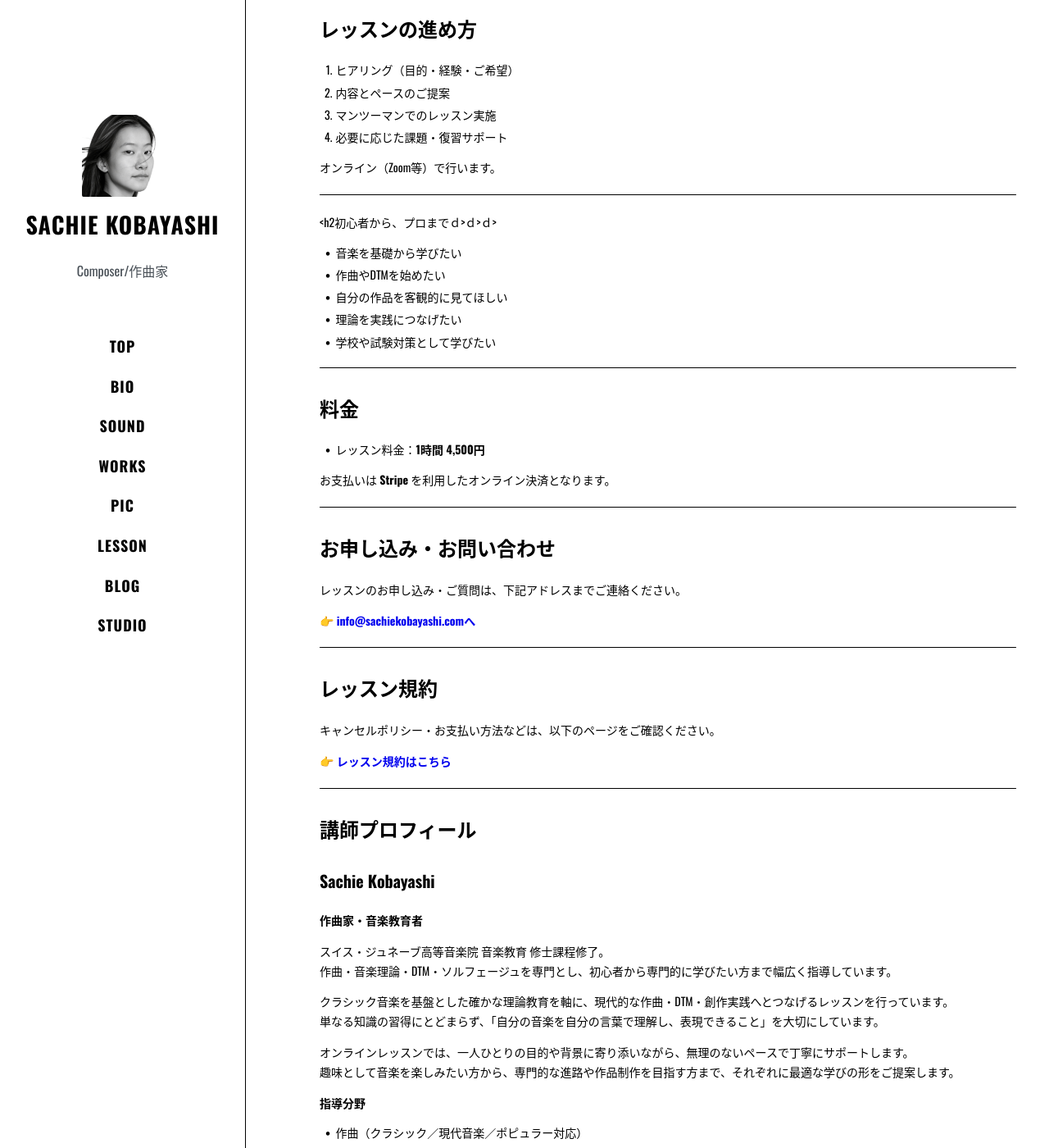
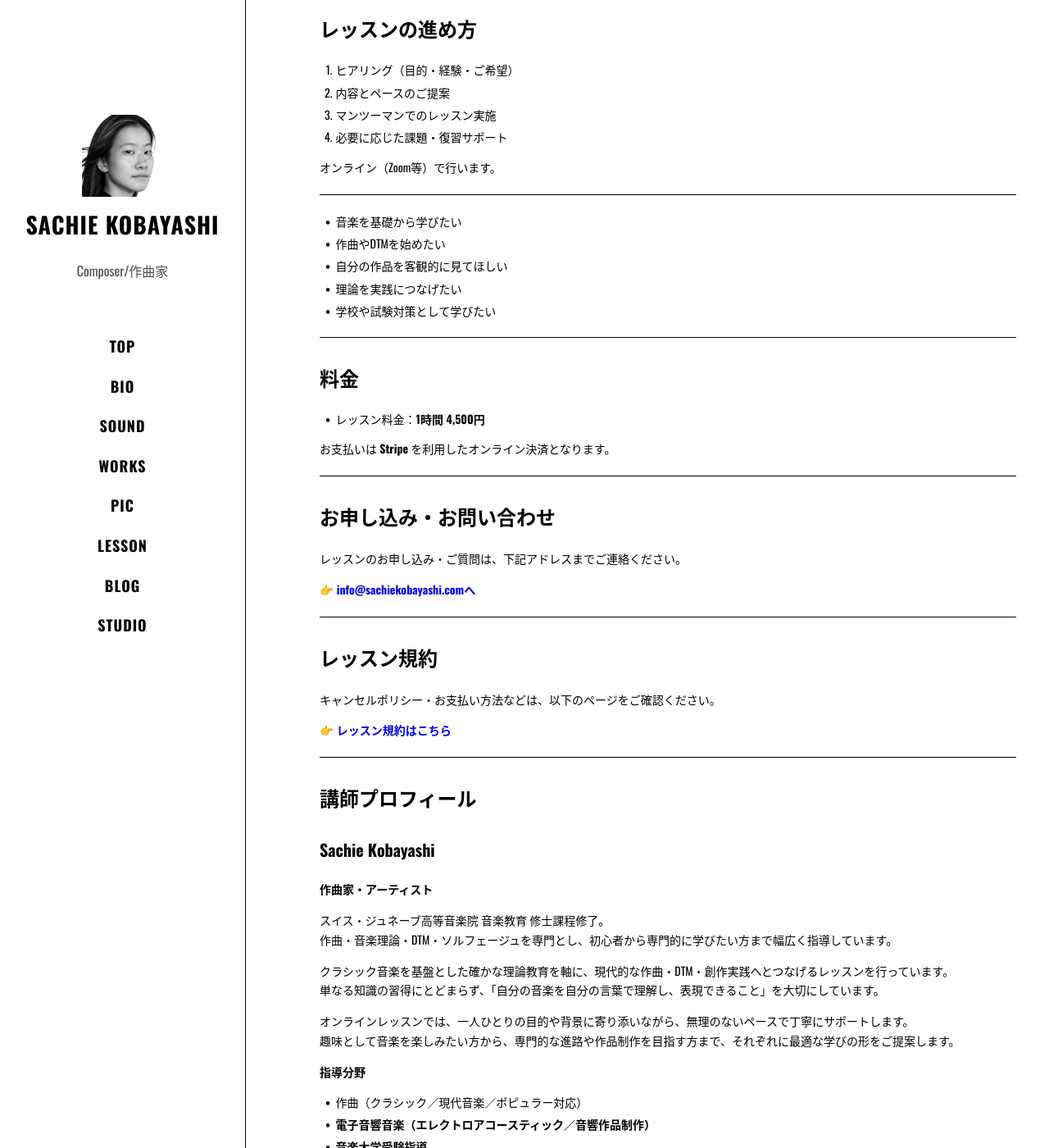
Before and after one commit to kbys88/kbys88.github.io, a Jekyll site: the page built from archive/Teach.md, in a window 1280 px wide and 1400 px high, scrolled down 1644 px. Shown: the whole window at 82% size. Built offline with Jekyll 4.4.1, drawn with Linux system fonts in a browser that asks for light colours; nearby versions of some CDN libraries; some web fonts are replaced.

Commit message:
Update Teach.md

```diff
--- a/archive/Teach.md
+++ b/archive/Teach.md
@@ -76,7 +76,6 @@ permalink: /teach/
 
 <hr>
 
-<h2初心者から、プロまでｄ>ｄ>ｄ>
 
 <ul>
   <li>音楽を基礎から学びたい</li>
@@ -126,7 +125,7 @@ permalink: /teach/
 
 <h3>Sachie Kobayashi</h3>
 
-<p><strong>作曲家・音楽教育者</strong></p>
+<p><strong>作曲家・アーティスト</strong></p>
 
 <p>
 スイス・ジュネーブ高等音楽院 音楽教育 修士課程修了。<br>
```
